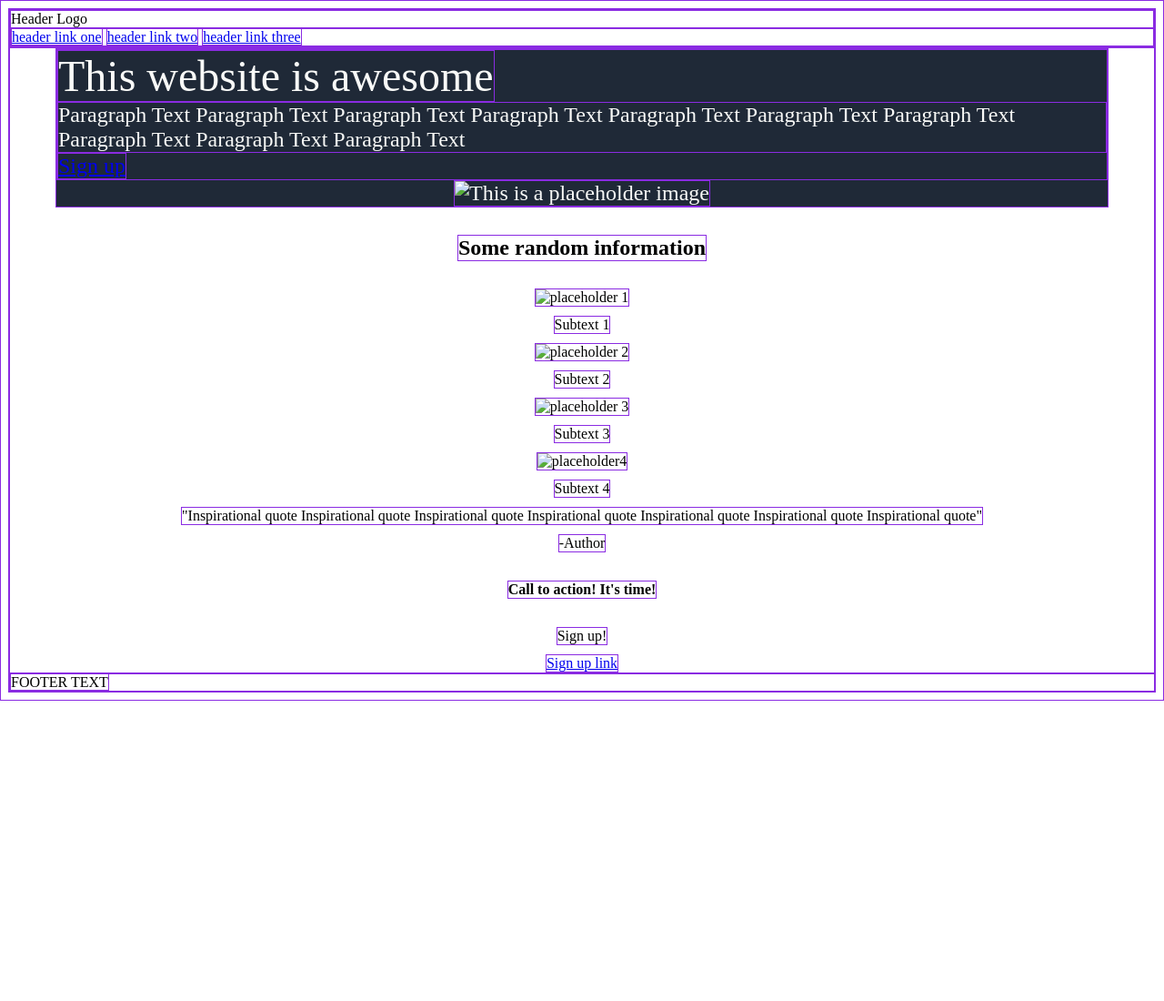
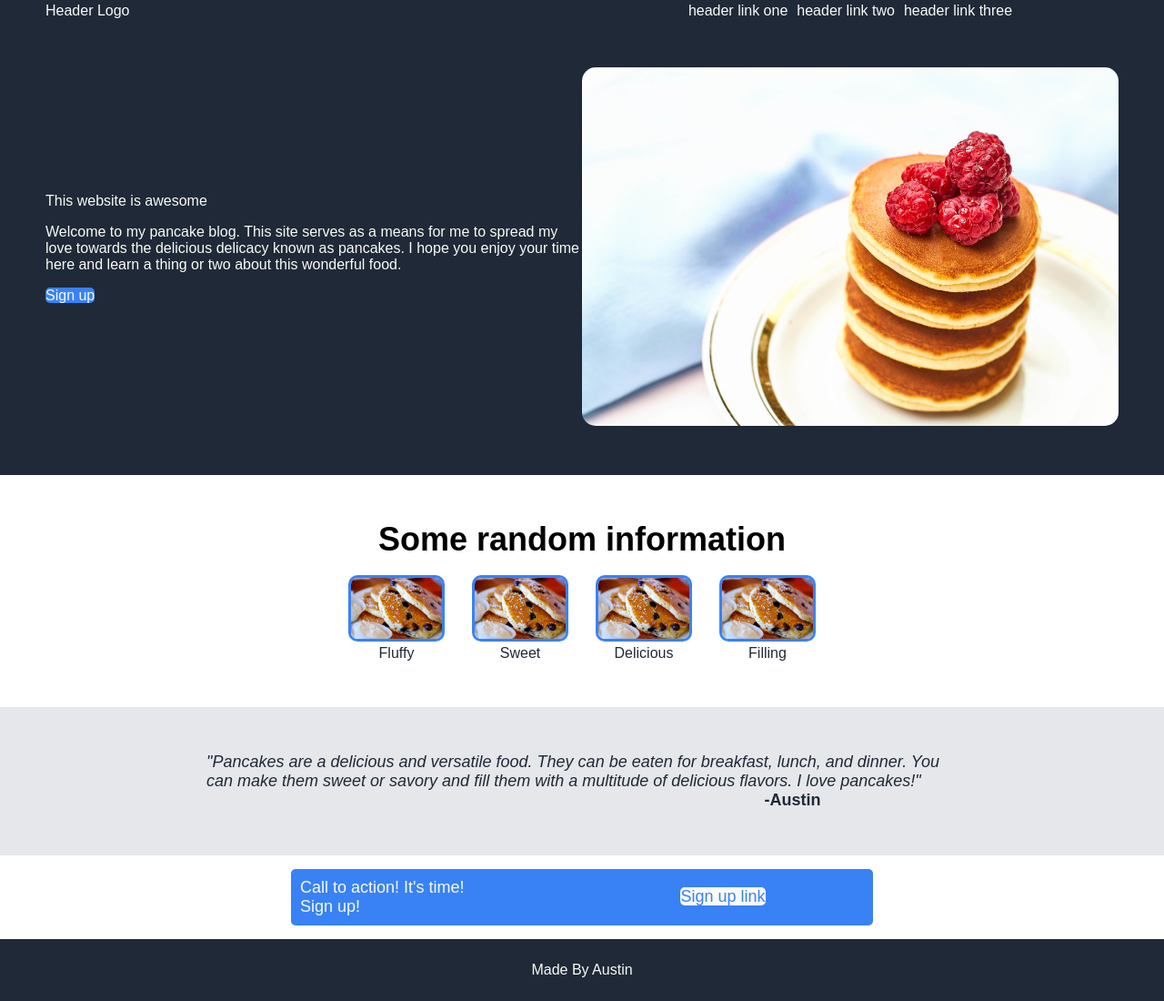
Before and after one commit to amsierco/git_test, a plain HTML site: page html-practice/website-from-scratch/index.html in a window 1280 px wide. Shown: the whole page at 91% size. Before the commit the page ends 800 px from the top, so only its background shows below. Drawn offline with Linux system fonts and the light colour scheme.

Commit message:
Overhauled html & css files for the website practice project

```diff
--- a/html-practice/website-from-scratch/index.html
+++ b/html-practice/website-from-scratch/index.html
@@ -2,48 +2,95 @@
 <html lang="en">
     <head>
         <link rel="stylesheet" href="./styles.css">
-        <title>My First Webpage</title>
+        <title>Pancake Blog</title>
     </head>
 
     <body>
+
+        <!--NEEDS UPDATES-->
         <div class="header">
-            <div>Header Logo</div>
-            <div>
-                <a href="#">header link one</a>
-                <a href="#">header link two</a>
-                <a href="#">header link three</a>
+            <div class="logo">Header Logo</div>
+            <div class="links">
+                <a href="./index.html">header link one</a>
+                <a href="./index.html">header link two</a>
+                <a href="./index.html">header link three</a>
             </div>
         </div>
 
-        <div class="main-container">
-            <div class="intro-container">
-                <div class="intro-container text">
-                    <text id="chapter">This website is awesome</text>
-                    <text>Paragraph Text Paragraph Text Paragraph Text Paragraph Text Paragraph Text Paragraph Text Paragraph Text Paragraph Text Paragraph Text Paragraph Text</text>
-                    <a href="#">Sign up</a>
-                </div>
-                <img id="intro-image" href="" alt="This is a placeholder image">
+        <!--INTRO CONTAINER-->
+        <div class="intro-container">
+
+            <div class="website-info">
+                <p>This website is awesome</p>
+                <p>
+                    Welcome to my pancake blog.
+                    This site serves as a means for me to spread my love towards the delicious delicacy known as pancakes.
+                    I hope you enjoy your time here and learn a thing or two about this wonderful food.
+                </p>
+                <p><a class="button" href="./index.html">Sign up</a></p>
             </div>
-            <h2>Some random information</h2>
-            <img href="" alt="placeholder 1">
-            <text class="image-subtext">Subtext 1</text>
-            <img href="" alt="placeholder 2">
-            <text class="image-subtext">Subtext 2</text>
-            <img href="" alt="placeholder 3">
-            <text class="image-subtext">Subtext 3</text>
-            <img href="" alt="placeholder4 ">
-            <text class="image-subtext">Subtext 4</text>
 
-            <text id="quote">"Inspirational quote Inspirational quote Inspirational quote Inspirational quote Inspirational quote Inspirational quote Inspirational quote"</text>
-            <text id="quote-speaker">-Author</text>
+            <div class="website-img">
+                <img src="./rasberry_pancackes.jpg" alt="This is a placeholder image">
+            </div>
 
-            <h4>Call to action! It's time!</h4>
-            <text>Sign up!</text>
-            <a href="#">Sign up link</a>
         </div>
 
+        <!--INFORMATION CONTAINER-->
+        <div class="information-container">
+
+            <div class="information-header">Some random information</div>
+            <br>
+
+            <div class="info-cards">
+                <div class="info">
+                    <img src="./blueberry_pancakes.jpg" alt="placeholder 1" width="100">
+                    <div class="image-subtext">Fluffy</div>
+                </div>
+                <div class="info">
+                    <img src="./blueberry_pancakes.jpg" alt="placeholder 2" width="100">
+                    <div class="image-subtext">Sweet</div>
+                </div>
+                <div class="info">
+                    <img src="./blueberry_pancakes.jpg" alt="placeholder 3" width="100">
+                    <div class="image-subtext">Delicious</div>
+                </div>
+                <div class="info">
+                    <img src="./blueberry_pancakes.jpg" alt="placeholder 4" width="100">
+                    <div class="image-subtext">Filling</div>
+                </div>
+            </div>
+
+        </div>
+
+        <!--QUOTE CONTAINER-->
+        <div class="quote-container">
+
+            <div id="quote">
+                "Pancakes are a delicious and versatile food. They can be eaten for breakfast, lunch, and dinner.
+                You can make them sweet or savory and fill them with a multitude of delicious flavors.
+                I love pancakes!"
+            </div>
+            <div id="quote-speaker">-Austin</div>
+
+        </div>
+
+        <!--CALL TO ACTION-->
+        <div class="call-to-action-container">
+            <div class="action-text">
+                <div>Call to action! It's time!</div>
+                <div>Sign up!</div>
+            </div>
+
+            <div class="action-button">
+                <a class="button" href="#">Sign up link</a>
+            </div>
+        </div>
+
+        <!--FOOTER-->
         <div class="footer">
-            <text>FOOTER TEXT</text>
+            <text>Made By Austin</text>
         </div>
+
     </body>
 </html>
--- a/html-practice/website-from-scratch/styles.css
+++ b/html-practice/website-from-scratch/styles.css
@@ -1,39 +1,172 @@
-* {
-    border: 1px solid blueviolet;
+/** {
+    border: 1px solid goldenrod;
+}*/
+
+body {
+    display: flex;
+    flex-direction: column;
+    padding: 0%;
+    margin: 0%;
+    font-family: "Copperplate", sans-serif;
 }
 
-.main-container {
+.button {
+    color: #F9FAF8;
+    background-color: #3882F6;
+    border-radius: 5px;
+    cursor: pointer;
+    transition: opacity 0.15s;
+    text-align: center;
+    text-decoration: none;
+}
+.button:hover { color: #3882F6; background-color: #F9FAF8;}
+.button:active { opacity: 0.5; }
+
+/*Header Section*/
+.header {
+    padding-top: 3px;
+    padding-bottom: 3px;
+    padding-left: 50px;
+    padding-right: 50px;
+    display: flex;
+    align-items: center;
+    background-color: #1F2937;
+}
+
+.header .logo {
+    display: inline-block;
+    color: #F9FAF8;
+    width: 50%;
+}
+
+.header .links {
+    display: flex;
+    gap: 10px;
+    width: 50%;
+    text-align: center;
+    justify-content: center;
+}
+
+.header .links a {text-decoration: none; color: #F9FAF8;}
+
+/*Website Intro Section*/
+.intro-container {
+    padding: 50px;
+    display: flex;
+    align-items: center;
+    background-color: #1F2937;
+}
+
+.website-info {
+    display: inline-block;
+    max-width: 50%;
+    color: #F9FAF8;
+    text-align: start;
+}
+
+.website-img {
+    display: inline-block;
+    max-width: 50%;
+}
+
+.website-img img {
+    width: 100%;
+    border-radius: 15px;
+}
+
+/*Information Section*/
+.information-container {
+    padding: 50px;
+    display: block;
+    justify-content: center;
+}
+
+.information-container .info-cards{
     display: flex;
     justify-content: center;
-    flex-direction: column;
     align-items: center;
-    gap: 10px;
-    padding-left: 50px;
-    padding-right: 50px;
+    gap: 30px;
 }
 
-.intro-container {
+.info {
+    display: inline-block;
+    text-align: center;
+    color: #1F2937;
+}
+
+.info img {
+    border-radius: 10px; /*Rounded edges*/
+    border: 3px solid #3882F6;;
+}
+
+.information-container .information-header {
+    text-align: center;
+    font-weight: bold;
+    font-size: 36px;
+}
+
+/*Quote Section*/
+.quote-container {
+    display: block;
+    padding: 50px;
+
+    background-color: #E5E7EB;
+    color: #1F2937;
+    font-size: 18px;
+}
+
+.quote-container #quote {
+    margin-left: 15%;
+    margin-right: 15%;
+    text-align: left;
+    font-style: italic;
+}
+
+.quote-container #quote-speaker {
+    display: inline-block;
+    margin-left: 67%;
+    font-weight: bold;
+}
+
+/*Call To Action Section*/
+.call-to-action-container {
     display: flex;
+    color: #F9FAF8;
+    background-color: #3882F6;
+    border-radius: 5px;
+    font-size: 18px;
+    margin-left: 25%;
+    margin-right: 25%;
+    margin-top: 15px;
+    margin-bottom: 15px;
+    padding: 10px;
+}
+
+.call-to-action-container .action-text {
+    display: block;
+    gap: 5px;
+    width: 50%;
+}
+
+.call-to-action-container .action-button{
+    display: block;
+    width: 50%;
+    align-self: center;
+    text-align: center;
+}
+
+.call-to-action-container .button {
+    background-color: #F9FAF8;
+    color: #3882F6;
+}
+.call-to-action-container .button:hover { color: #F9FAF8; background-color: #3882F6;}
+
+/*Footer Section*/
+.footer {
+    display: flex;
+    justify-content: center;
+    align-items: center;
     background-color: #1F2937;
     color: #F9FAF8;
-    font-family: "Hero", "Times New Roman";
-    font-size: 24px;
-    flex-flow: column wrap;
-    align-items: flex-start;
+    padding: 25px;
 }
-
-.intro-container.text {
-    display: flex;
-}
-
-.intro-container #chapter {
-    font-size: 48px;
-    font-style: bold;
-}
-
-.intro-container #intro-image {
-    display: flex;
-    flex-direction: row;
-    align-self: center;
-    justify-self: flex-end;
-}
```
Also changed, not shown: html-practice/website-from-scratch/blueberry_pancakes.jpg (added), html-practice/website-from-scratch/css-backup-2.txt (added), html-practice/website-from-scratch/rasberry_pancackes.jpg (added).
